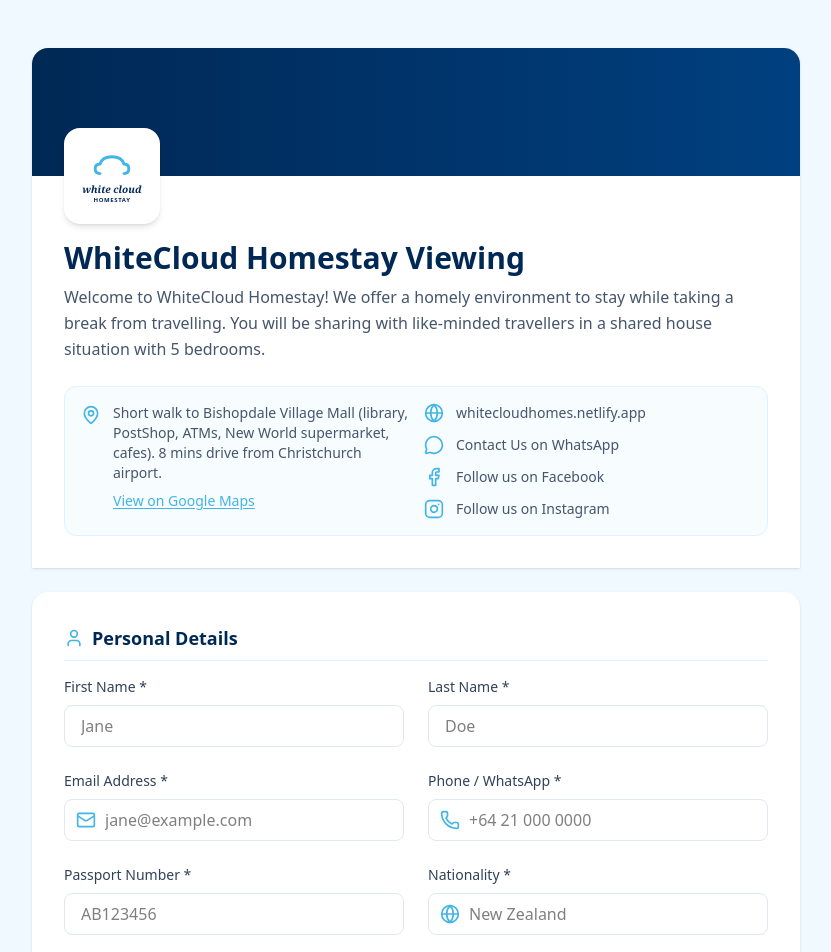
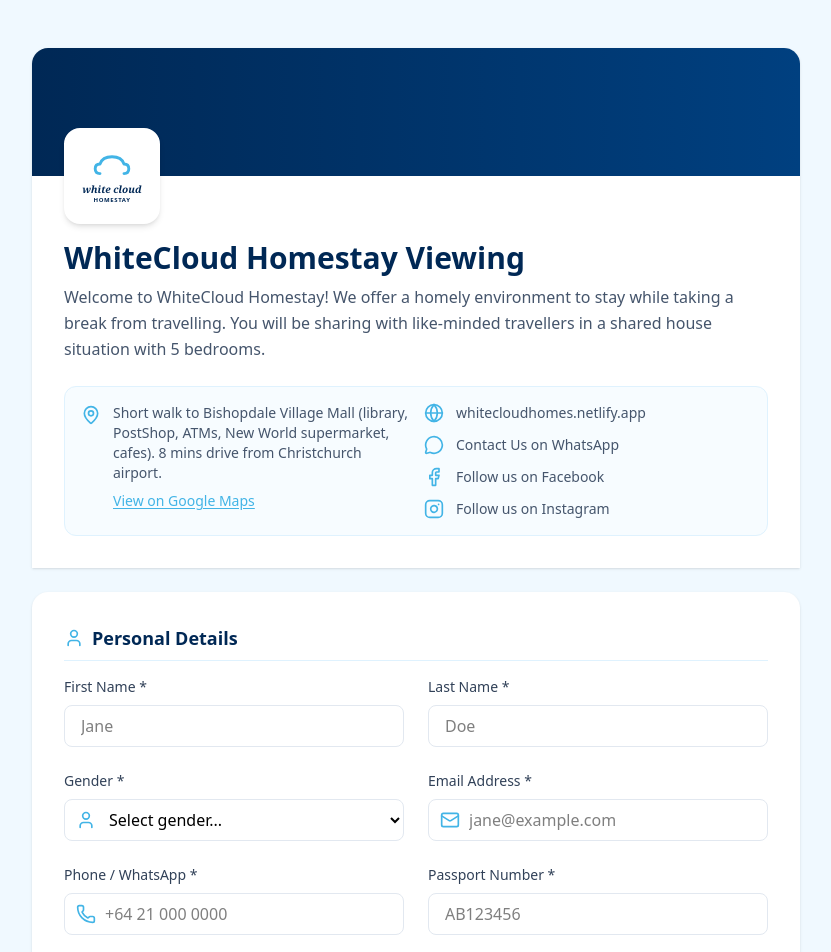
Before and after one commit to maritnroyle/ViewingForm, a React (Vite) app: page / in a window 1280 px wide. Shown: the top 952 px of the page, without its empty margins (224-1055 px from the left). Built offline with nearby package versions, Linux system fonts and the light colour scheme.

Commit message:
feat: Add gender field and optimize PDF generation
Includes a new 'gender' field in the form and updates the PDF generation logic to compress and improve image quality.

```diff
--- a/src/App.tsx
+++ b/src/App.tsx
@@ -7,6 +7,7 @@ import { useForm } from 'react-hook-form';
 type FormValues = {
   firstName: string;
   lastName: string;
+  gender: string;
   email: string;
   phone: string;
   passport: string;
@@ -18,7 +19,7 @@ type FormValues = {
 };
 
 const generatePDF = (data: any, signatureBase64: string) => {
-  const doc = new jsPDF();
+  const doc = new jsPDF({ compress: true });
   let y = 20;
 
   // Title
@@ -37,6 +38,7 @@ const generatePDF = (data: any, signatureBase64: string) => {
   doc.setFontSize(11);
   doc.setFont("helvetica", "normal");
   doc.text(`Name: ${data.firstName} ${data.lastName}`, 20, y); y += 7;
+  doc.text(`Gender: ${data.gender}`, 20, y); y += 7;
   doc.text(`Email: ${data.email}`, 20, y); y += 7;
   doc.text(`Phone: ${data.phone}`, 20, y); y += 7;
   doc.text(`Passport: ${data.passport}`, 20, y); y += 7;
@@ -149,7 +151,7 @@ const generatePDF = (data: any, signatureBase64: string) => {
     // Add a subtle border/background for the signature area
     doc.setDrawColor(200, 200, 200);
     doc.rect(20, y, 70, 25);
-    doc.addImage(signatureBase64, 'PNG', 20, y, 70, 25);
+    doc.addImage(signatureBase64, 'JPEG', 20, y, 70, 25, undefined, 'FAST');
 
     y += 30;
     doc.setFontSize(9);
@@ -189,7 +191,7 @@ export default function App() {
     if (!pendingData) return;
     setIsSubmitting(true);
 
-    const signatureBase64 = sigCanvas.current?.toDataURL() || '';
+    const signatureBase64 = sigCanvas.current?.getCanvas().toDataURL('image/jpeg', 0.5) || '';
 
     // Generate PDF document (including signature)
     const pdfBase64 = generatePDF(pendingData, signatureBase64);
@@ -329,6 +331,22 @@ export default function App() {
                   placeholder="Doe"
                 />
                 {errors.lastName && <p className="text-red-500 text-sm mt-1">{errors.lastName.message}</p>}
+              </div>
+              <div className="space-y-2">
+                <label htmlFor="gender" className="block text-sm font-medium text-slate-700">Gender *</label>
+                <div className="relative">
+                  <User className="w-5 h-5 text-[#42B4E6] absolute left-3 top-1/2 -translate-y-1/2" />
+                  <select
+                    {...register("gender", { required: "Please select your gender" })}
+                    id="gender"
+                    className={`w-full pl-10 pr-4 py-2 border ${errors.gender ? 'border-red-500 focus:ring-red-500' : 'border-slate-200 focus:ring-[#002855]'} rounded-lg focus:ring-2 focus:border-transparent outline-none transition-all bg-white`}
+                  >
+                    <option value="">Select gender...</option>
+                    <option value="Male">Male</option>
+                    <option value="Female">Female</option>
+                  </select>
+                </div>
+                {errors.gender && <p className="text-red-500 text-sm mt-1">{errors.gender.message}</p>}
               </div>
               <div className="space-y-2">
                 <label htmlFor="email" className="block text-sm font-medium text-slate-700">Email Address *</label>
@@ -478,10 +496,11 @@ export default function App() {
               <p className="text-sm text-slate-600">
                 I have read and agree to the <button type="button" onClick={() => setShowTerms(true)} className="text-[#42B4E6] underline font-medium hover:text-[#002855] transition-colors">Room Viewing Terms and Conditions</button>.
               </p>
-              <div className={`border-2 rounded-xl overflow-hidden bg-slate-50 ${sigError ? 'border-red-400' : 'border-slate-200'}`}>
+              <div className={`border-2 rounded-xl overflow-hidden bg-white ${sigError ? 'border-red-400' : 'border-slate-200'}`}>
                 <SignatureCanvas
                   ref={sigCanvas}
                   penColor="#002855"
+                  backgroundColor="rgb(255,255,255)"
                   canvasProps={{className: 'w-full h-40 cursor-crosshair'}}
                   onBegin={() => setSigError(false)}
                 />
@@ -581,6 +600,7 @@ export default function App() {
             <div className="p-6 overflow-y-auto text-sm text-slate-600 space-y-4">
               <div className="grid grid-cols-1 sm:grid-cols-2 gap-4">
                 <div><span className="font-semibold text-slate-800">Name:</span> {pendingData.firstName} {pendingData.lastName}</div>
+                <div><span className="font-semibold text-slate-800">Gender:</span> {pendingData.gender}</div>
                 <div><span className="font-semibold text-slate-800">Email:</span> {pendingData.email}</div>
                 <div><span className="font-semibold text-slate-800">Phone:</span> {pendingData.phone}</div>
                 <div><span className="font-semibold text-slate-800">Passport:</span> {pendingData.passport}</div>
@@ -621,6 +641,15 @@ export default function App() {
           </div>
         </div>
       )}
+      {/* Global Loading Overlay */}
+      {isSubmitting && (
+        <div className="fixed inset-0 bg-black/50 flex items-center justify-center z-[100] backdrop-blur-sm">
+          <div className="bg-white p-6 rounded-2xl shadow-2xl flex flex-col items-center space-y-4">
+            <div className="w-12 h-12 border-4 border-sky-100 border-t-[#002855] rounded-full animate-spin"></div>
+            <p className="text-[#002855] font-medium">Submitting your request...</p>
+          </div>
+        </div>
+      )}
     </div>
   );
 }
```
